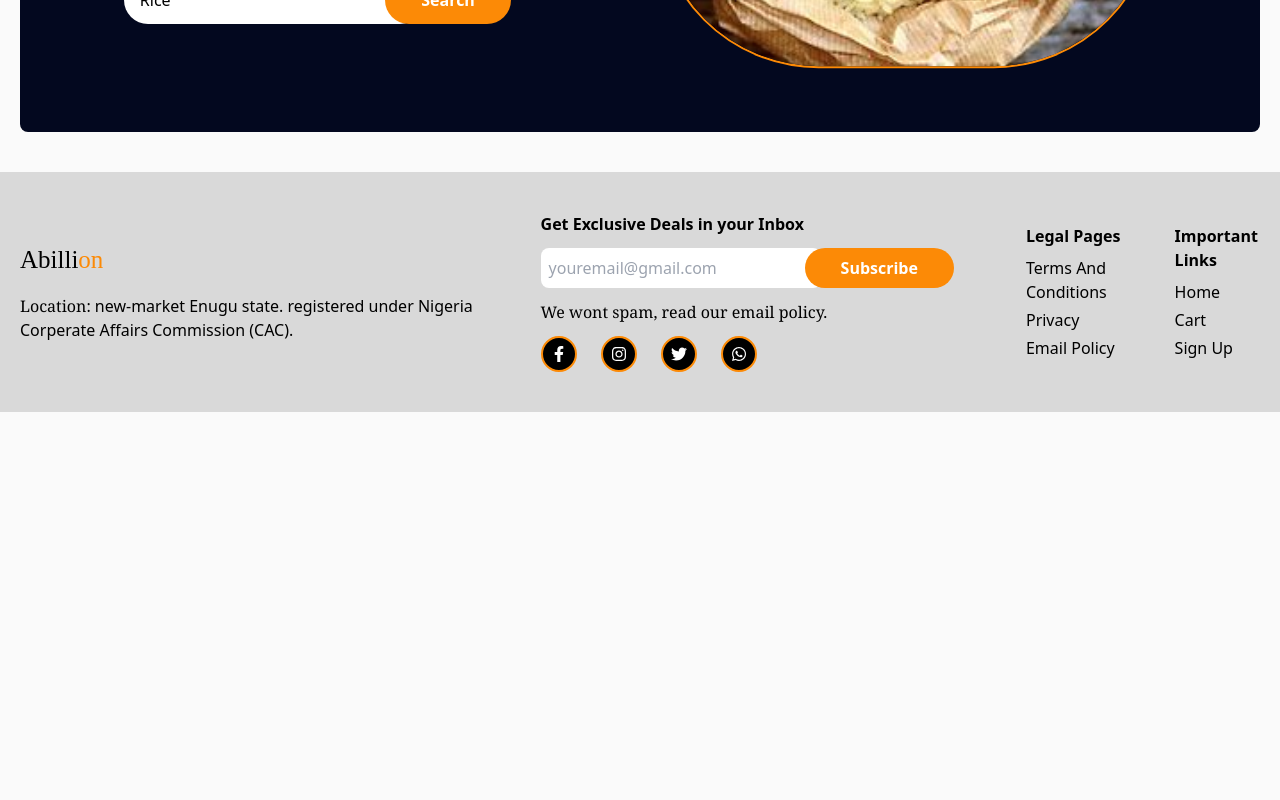
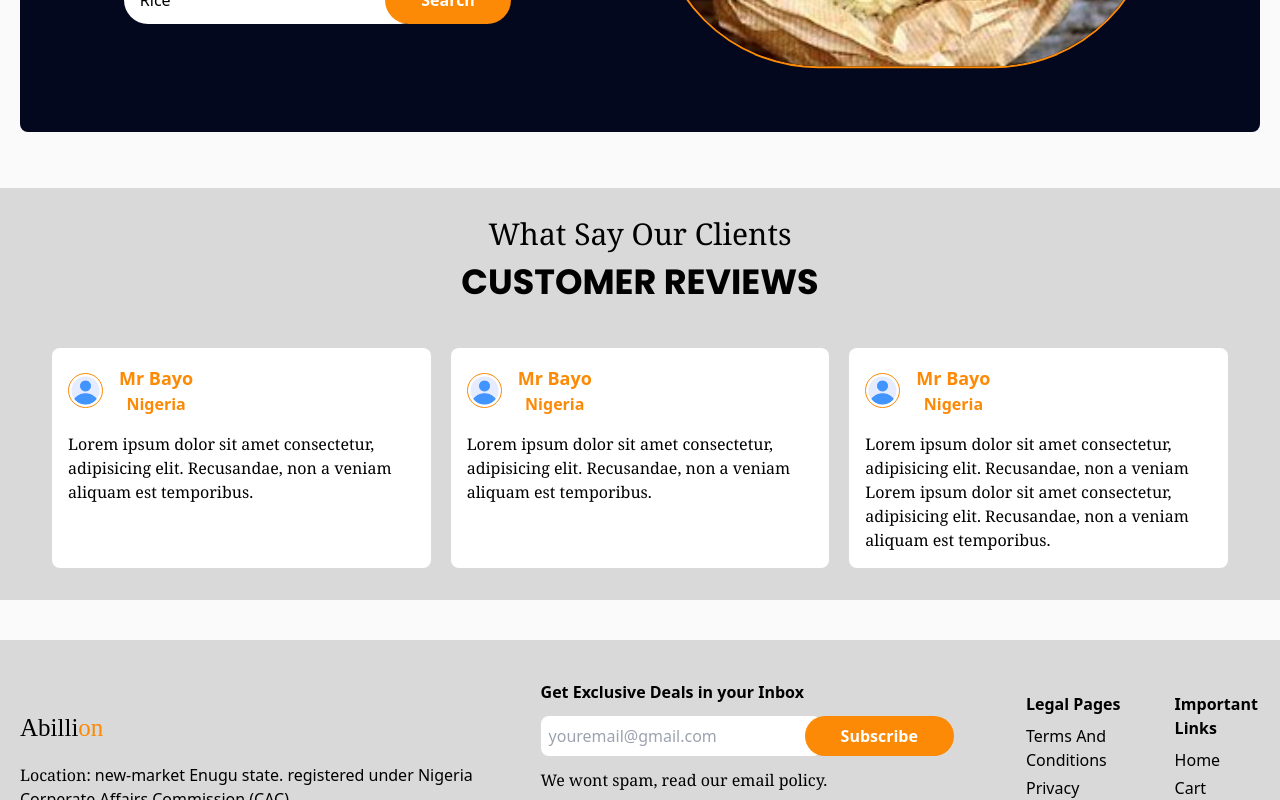
Before and after one commit to salv20/abillion, a Next.js app: page / in a window 1280 px wide. Shown: the part 454-1254 px from the top of the page. Before the commit the page ends 866 px from the top, so only its background shows below. Built offline with nearby package versions, Linux system fonts and the light colour scheme; a web font is replaced by a local one.

Commit message:
reviews section design

```diff
--- a/app/page.jsx
+++ b/app/page.jsx
@@ -1,9 +1,11 @@
 import Hero from "@/components/hero";
+import Review from "@/components/review";
 
 const Page = () => {
   return (
     <div className="py-10">
       <Hero />
+      <Review />
     </div>
   );
 };
--- a/components/hero.jsx
+++ b/components/hero.jsx
@@ -5,7 +5,7 @@ const Hero = () => {
   return (
     <section>
       <div className="container mx-auto">
-        <div className="grid gap-10 lg:gap-5 lg:flex justify-evenly items-center bg-[#03081F] rounded-lg p-10 lg:py-16">
+        <div className="grid gap-10 lg:gap-5 lg:flex justify-evenly items-center bg-[#03081F] rounded-lg px-5 py-10 lg:px-10 lg:py-16">
           <article className="text-[#D9D9D9] grid gap-4">
             <p>Order raw/unprocessed food, and get it at your convinence.</p>
 
--- /dev/null
+++ b/components/review.jsx
@@ -0,0 +1,118 @@
+"use client";
+
+import { Swiper, SwiperSlide } from "swiper/react";
+import "swiper/css";
+import "swiper/css/pagination";
+import {
+  EffectFade,
+  Autoplay,
+  Pagination,
+  Navigation,
+  Mousewheel,
+  Keyboard,
+} from "swiper/modules";
+import Image from "next/image";
+
+const reveiews = [
+  {
+    image: "/assets/user.png",
+    comment:
+      "Lorem ipsum dolor sit amet consectetur, adipisicing elit. Recusandae, non a veniam aliquam est temporibus.",
+    country: "nigeria",
+    name: "mr bayo",
+  },
+
+  {
+    image: "/assets/user.png",
+    comment:
+      "Lorem ipsum dolor sit amet consectetur, adipisicing elit. Recusandae, non a veniam aliquam est temporibus.",
+    country: "nigeria",
+    name: "mr bayo",
+  },
+
+  {
+    image: "/assets/user.png",
+    comment:
+      "Lorem ipsum dolor sit amet consectetur, adipisicing elit. Recusandae, non a veniam Lorem ipsum dolor sit amet consectetur, adipisicing elit. Recusandae, non a veniam  aliquam est temporibus.",
+    country: "nigeria",
+    name: "mr bayo",
+  },
+];
+
+const Review = () => {
+  return (
+    <section className="mt-14 bg-[#D9D9D9] p-8">
+      <div className="container mx-auto ">
+        <div className="grid gap-10 ">
+          <div className="text-center space-y-2">
+            <h1 className="font-serif text-lg lg:text-[30px]">
+              What Say Our Clients
+            </h1>
+            <h1 className="text-[25px] sm:text-[30px] lg:text-[35px] font-bold font-poppins">
+              CUSTOMER REVIEWS
+            </h1>
+          </div>
+
+          <Swiper
+            breakpoints={{
+              1200: {
+                slidesPerView: 3,
+                spaceBetween: 20,
+              },
+              750: {
+                slidesPerView: 2,
+                spaceBetween: 20,
+              },
+            }}
+            // autoplay={{
+            //   delay: 6000,
+            //   disableOnInteraction: false,
+            // }}
+            pagination={{
+              clickable: true,
+            }}
+            cssMode={true}
+            mousewheel={true}
+            keyboard={true}
+            navigation={true}
+            modules={[
+              EffectFade,
+              Autoplay,
+              Pagination,
+              Navigation,
+              Mousewheel,
+              Keyboard,
+            ]}
+            className="w-full"
+          >
+            {reveiews &&
+              reveiews.map((review, index) => (
+                <SwiperSlide key={index} className="bg-white rounded-lg p-4">
+                  <div className="grid gap-4">
+                    <div className="flex items-center gap-4">
+                      <Image
+                        src={review.image}
+                        alt="user"
+                        width={35}
+                        height={35}
+                        className="rounded-[50%] border-[#FC8A06]  border-[1px] p-0.5"
+                      />
+                      <div className="capitalize font-bold text-[#FC8A06] text-center">
+                        <h1 className="text-[#FC8A06] text-lg">
+                          {review.name}
+                        </h1>
+                        <p>{review.country}</p>
+                      </div>
+                    </div>
+                    <div className="font-serif">{review.comment}</div>
+                  </div>
+                </SwiperSlide>
+              ))}
+          </Swiper>
+        </div>
+      </div>
+    </section>
+  );
+};
+
+export default Review;
--- a/package.json
+++ b/package.json
@@ -12,7 +12,8 @@
     "next": "14.2.16",
     "react": "^18",
     "react-dom": "^18",
-    "react-icons": "^5.3.0"
+    "react-icons": "^5.3.0",
+    "swiper": "^11.1.14"
   },
   "devDependencies": {
     "@types/node": "^20",
--- a/styles/global.css
+++ b/styles/global.css
@@ -6,6 +6,10 @@
 
 body {
   background-color: #fafafa;
+}
+
+.swiper-pagination-bullet-active {
+  background-color: #fc8a06 !important;
 }
 
 .btn_orange {
```
Also changed, not shown: public/assets/user.png (added), 1 other file (tests, documents, lock files or other folders).
